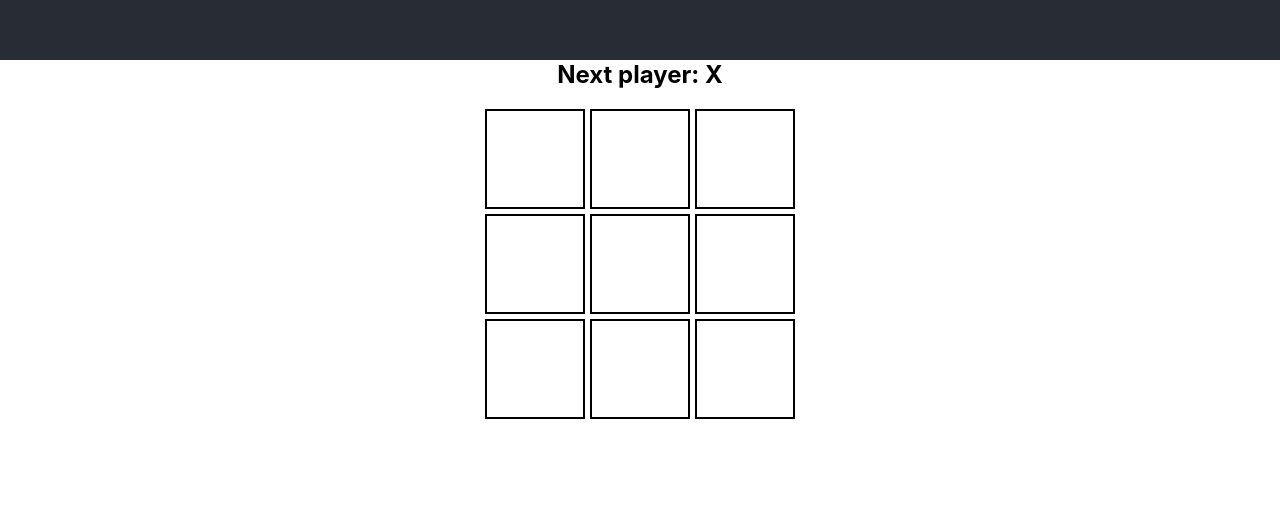
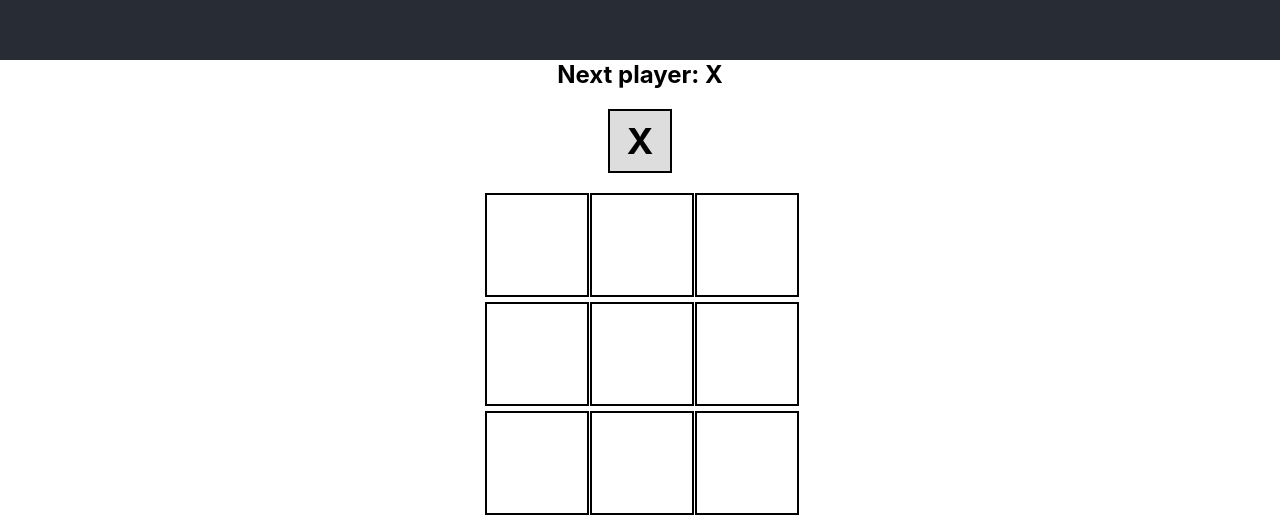
Before and after one commit to Abukarabukar/PortfolioX, a React (Create React App) app: page / in a window 1280 px wide. Shown: the part 740-1255 px from the top of the page. Before the commit the page ends 1159 px from the top, so only its background shows below. Built offline with nearby package versions, Linux system fonts and the light colour scheme.

Commit message:
update the tik tak toe

```diff
--- a/src/page/TicTacToe.scss
+++ b/src/page/TicTacToe.scss
@@ -24,7 +24,6 @@
   border: 2px solid #000;
   font-size: 36px;
   font-weight: bold;
-  cursor: pointer;
   display: flex;
   justify-content: center;
   align-items: center;
@@ -33,3 +32,30 @@
 .square:focus {
   outline: none;
 }
+
+.pieces {
+  display: flex;
+  gap: 20px;
+  margin-bottom: 20px;
+}
+
+.piece {
+  width: 60px;
+  height: 60px;
+  background-color: #ddd;
+  border: 2px solid #000;
+  font-size: 36px;
+  font-weight: bold;
+  display: flex;
+  justify-content: center;
+  align-items: center;
+  cursor: grab;
+}
+
+.piece:active {
+  cursor: grabbing;
+}
+
+.square.dragover {
+  background-color: #f0f0f0;
+}
--- a/src/page/TicTacToe.tsx
+++ b/src/page/TicTacToe.tsx
@@ -5,6 +5,7 @@ import './TicTacToe.scss';
 const TicTacToe: React.FC = () => {
   const [board, setBoard] = useState<Array<string | null>>(Array(9).fill(null));
   const [isXNext, setIsXNext] = useState(true);
+  const [draggingPiece, setDraggingPiece] = useState<string | null>(null);
 
   useEffect(() => {
     if (!isXNext) {
@@ -15,23 +16,14 @@ const TicTacToe: React.FC = () => {
     }
   }, [isXNext]);
 
-  useEffect(() => {
-    const winner = calculateWinner(board);
-    if (winner || board.every(cell => cell !== null)) {
-      const timer = setTimeout(() => {
-        resetGame();
-      }, 2000); // Delay to show the result before resetting
-      return () => clearTimeout(timer);
-    }
-  }, [board]);
-
-  const handleClick = (index: number) => {
-    if (board[index] || calculateWinner(board) || !isXNext) return;
+  const handleDrop = (index: number) => {
+    if (board[index] || calculateWinner(board) || !draggingPiece) return;
 
     const newBoard = board.slice();
-    newBoard[index] = 'X';
+    newBoard[index] = draggingPiece;
     setBoard(newBoard);
-    setIsXNext(false);
+    setIsXNext(draggingPiece === 'X' ? false : true);
+    setDraggingPiece(null);
   };
 
   const makeComputerMove = () => {
@@ -103,22 +95,37 @@ const TicTacToe: React.FC = () => {
   };
 
   const renderSquare = (index: number) => (
-    <button className="square" onClick={() => handleClick(index)}>
+    <div
+      className="square"
+      onDrop={() => handleDrop(index)}
+      onDragOver={(e) => e.preventDefault()}
+    >
       {board[index]}
-    </button>
+    </div>
   );
 
-  const resetGame = () => {
-    setBoard(Array(9).fill(null));
-    setIsXNext(true);
+  const handleDragStart = (piece: string) => {
+    setDraggingPiece(piece);
   };
 
   const winner = calculateWinner(board);
-  const status = winner ? `Winner: ${winner}` : board.every(cell => cell !== null) ? "It's a draw!" : `Next player: ${isXNext ? 'X' : 'O'}`;
+  const status = winner ? `Winner: ${winner}` : `Next player: ${isXNext ? 'X' : 'O'}`;
 
   return (
     <div className="game">
       <div className="status">{status}</div>
+      <div className="pieces">
+        {isXNext && (
+          <div className="piece" draggable onDragStart={() => handleDragStart('X')}>
+            X
+          </div>
+        )}
+        {!isXNext && (
+          <div className="piece" draggable onDragStart={() => handleDragStart('O')}>
+            O
+          </div>
+        )}
+      </div>
       <div className="board">
         {board.map((_, index) => renderSquare(index))}
       </div>
```
